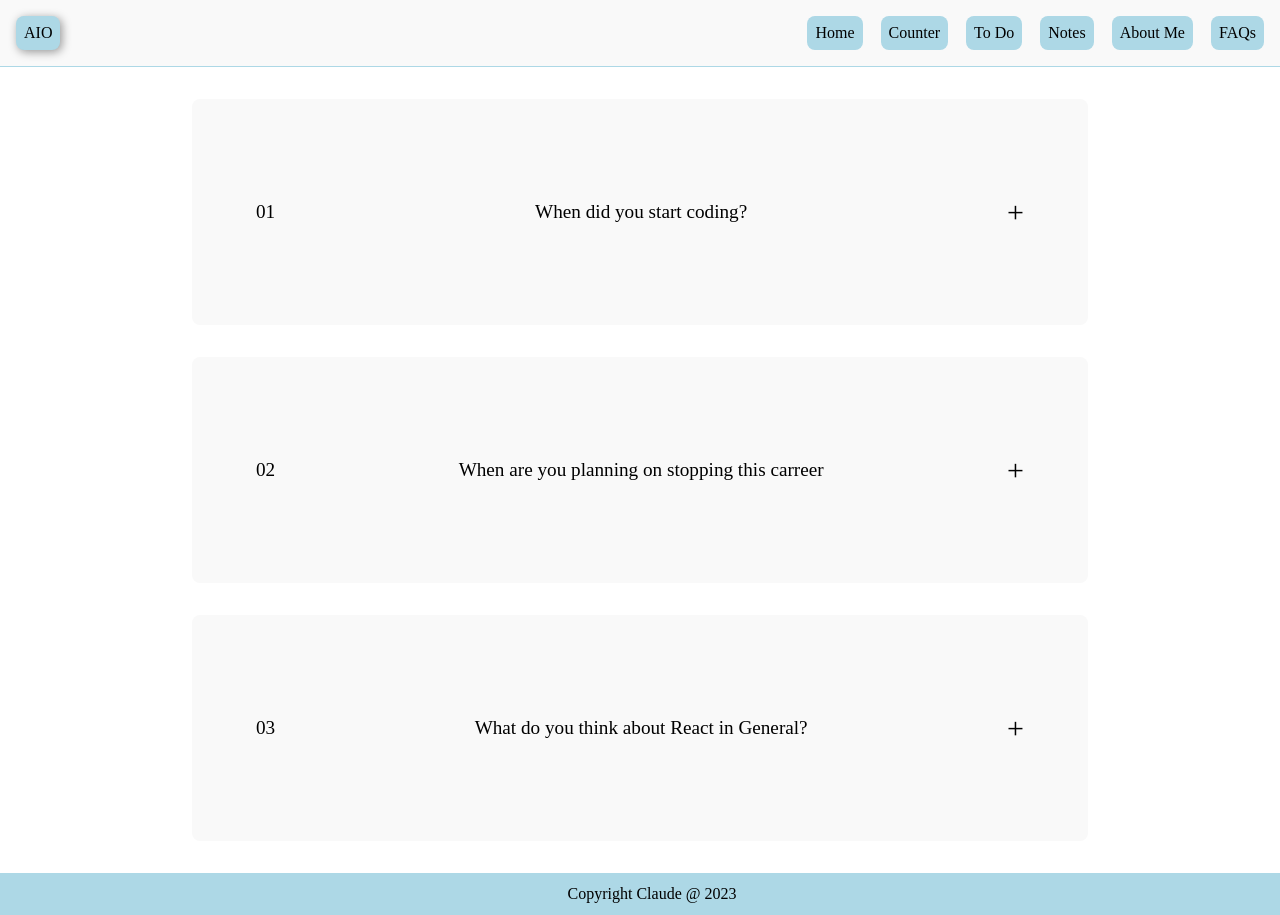
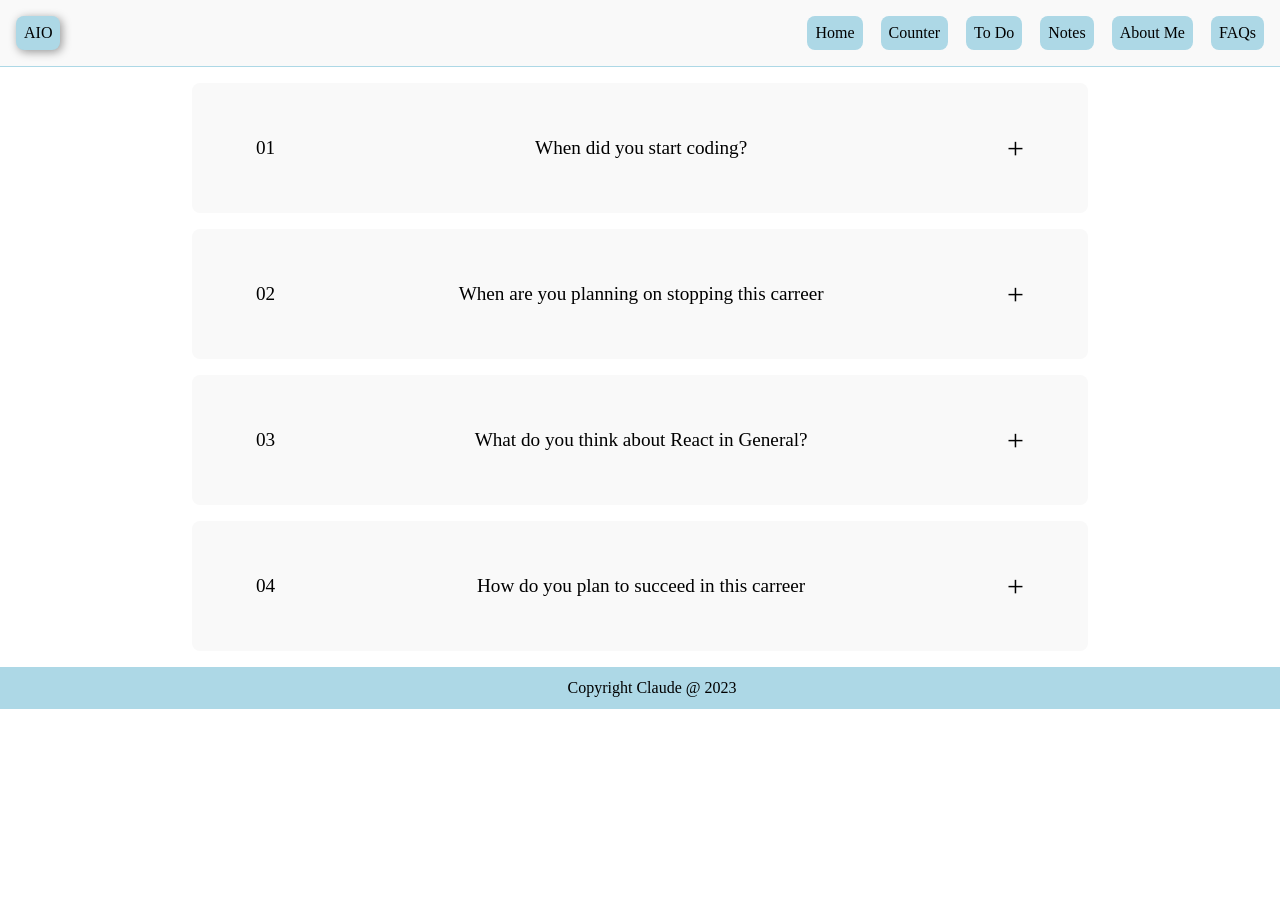
Before and after one commit to ishimweClaude12/IOA, a React (Create React App) app: page /faq in a window 1280 px wide. Shown: the top 915 px of the page. After the commit the page ends 800 px from the top, so only its background shows below. Built offline with nearby package versions, Linux system fonts and the light colour scheme.

Commit message:
ft: polish accordion component and add some good looking stylings

```diff
--- a/src/components/Accordion/Accordion.jsx
+++ b/src/components/Accordion/Accordion.jsx
@@ -18,6 +18,7 @@ export default function Accordion({ num, title, content }) {
         <p className={styles.title}>{title}</p>
         <p className={styles.sign}>{isOpen ? "-" : "+"}</p>
       </div>
+      {isOpen && <hr />}
 
       {isOpen && <p className={styles.content}>{content}</p>}
     </div>
--- a/src/components/Accordion/accordion.module.css
+++ b/src/components/Accordion/accordion.module.css
@@ -1,16 +1,17 @@
 .container {
   width: 60%;
-  padding: 4rem;
+  padding: 2rem 4rem;
   font-size: 24px;
   background-color: #f9f9f9;
   border-radius: 8px;
-  margin: 2rem auto;
+  margin: 1rem auto;
+  cursor: pointer;
 }
 .top {
   display: flex;
   justify-content: space-between;
   align-items: center;
-  margin: 2rem auto;
+  margin: 1rem auto;
 }
 .sign {
   font-size: 30px;
@@ -18,3 +19,8 @@
 .content {
   padding: 2rem;
 }
+hr {
+  height: 2px;
+  background-color: lightblue;
+  border: none;
+}
--- a/src/pages/faq.js
+++ b/src/pages/faq.js
@@ -15,6 +15,11 @@ const faqs = [
     title: "What do you think about React in General?",
     content: "React is a Game Changer for web developers.",
   },
+  {
+    title: "How do you plan to succeed in this carreer",
+    content:
+      "By learning as much as I can and getting better everyday. This will make me a better developer and hence help me land a good paying job.",
+  },
 ];
 
 export default function Faq() {
```
